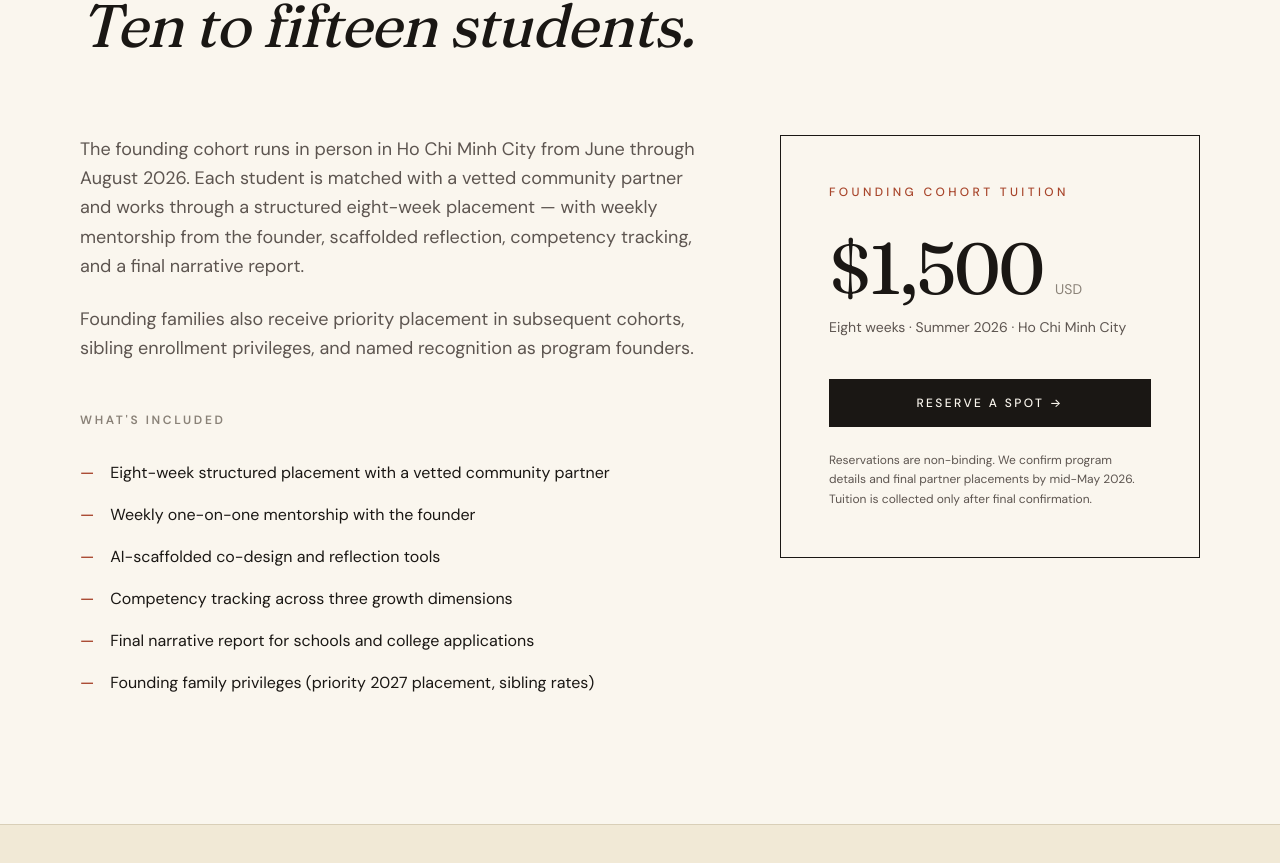
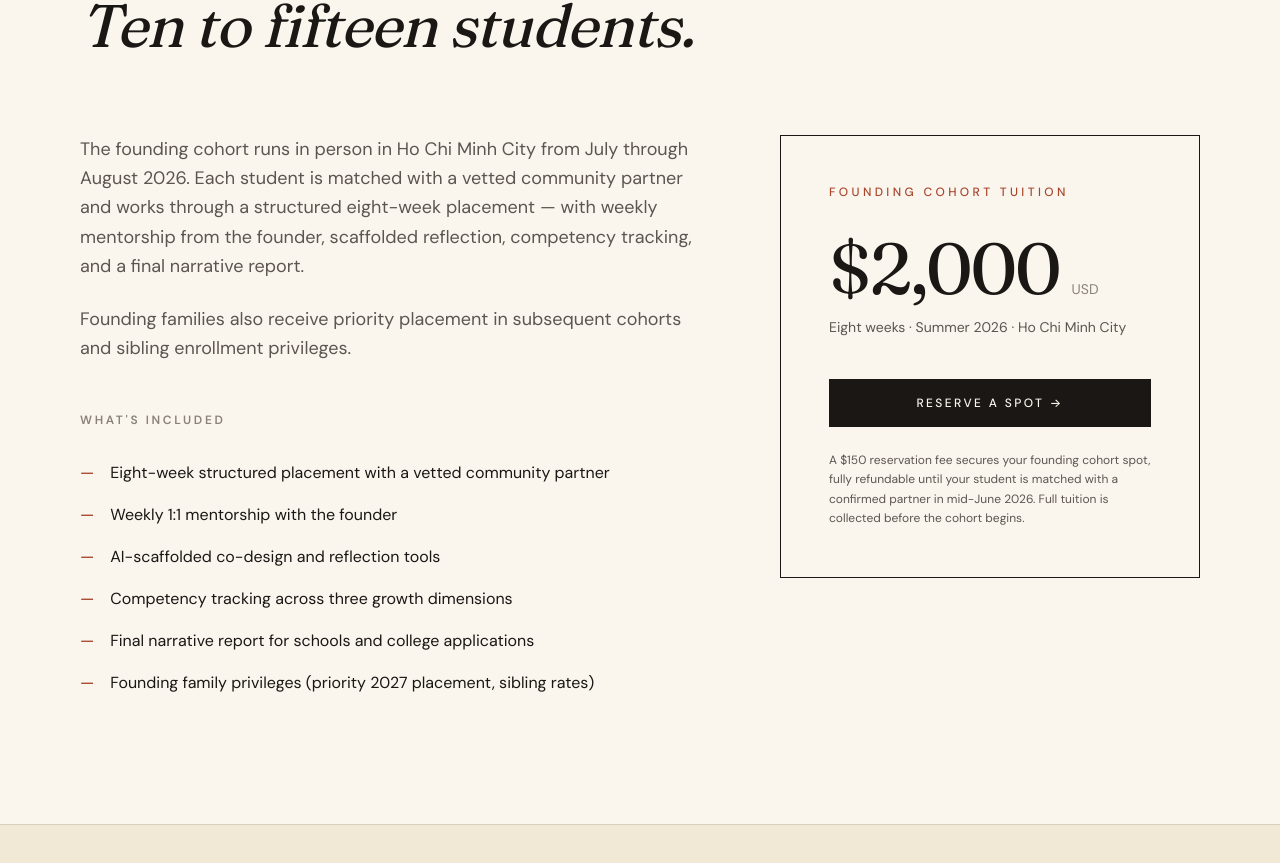
Before and after one commit to trinhbm24/gateway-site, a Next.js app: page / in a window 1280 px wide. Shown: the part 3754-4617 px from the top of the page. Built offline with nearby package versions, Linux system fonts and the light colour scheme.

Commit message:
Update founding cohort section copy and pricing

```diff
--- a/app/page.js
+++ b/app/page.js
@@ -75,7 +75,7 @@ export default function GatewayLanding() {
 
   const includes = [
     'Eight-week structured placement with a vetted community partner',
-    'Weekly one-on-one mentorship with the founder',
+    'Weekly 1:1 mentorship with the founder',
     'AI-scaffolded co-design and reflection tools',
     'Competency tracking across three growth dimensions',
     'Final narrative report for schools and college applications',
@@ -405,15 +405,14 @@ export default function GatewayLanding() {
           <div className="grid lg:grid-cols-12 gap-12 lg:gap-20">
             <div className="lg:col-span-7">
               <p className="text-lg leading-relaxed mb-6" style={{ color: c.inkSoft }}>
-                The founding cohort runs in person in Ho Chi Minh City from June through
+                The founding cohort runs in person in Ho Chi Minh City from July through
                 August 2026. Each student is matched with a vetted community partner and
                 works through a structured eight-week placement — with weekly mentorship
                 from the founder, scaffolded reflection, competency tracking, and a final
                 narrative report.
               </p>
               <p className="text-lg leading-relaxed mb-12" style={{ color: c.inkSoft }}>
-                Founding families also receive priority placement in subsequent cohorts,
-                sibling enrollment privileges, and named recognition as program founders.
+                Founding families also receive priority placement in subsequent cohorts and sibling enrollment privileges.
               </p>
 
               <div
@@ -462,7 +461,7 @@ export default function GatewayLanding() {
                         fontSize: '4.5rem',
                       }}
                     >
-                      $1,500
+                      $2,000
                     </span>
                     <span className="text-sm" style={{ color: c.inkMuted }}>
                       USD
@@ -492,9 +491,9 @@ export default function GatewayLanding() {
                     className="text-xs leading-relaxed"
                     style={{ color: c.inkSoft }}
                   >
-                    Reservations are non-binding. We confirm program details and final
-                    partner placements by mid-May 2026. Tuition is collected only after
-                    final confirmation.
+                    A $150 reservation fee secures your founding cohort spot, fully
+                    refundable until your student is matched with a confirmed partner in
+                    mid-June 2026. Full tuition is collected before the cohort begins.
                   </p>
                 </div>
               </div>
```
